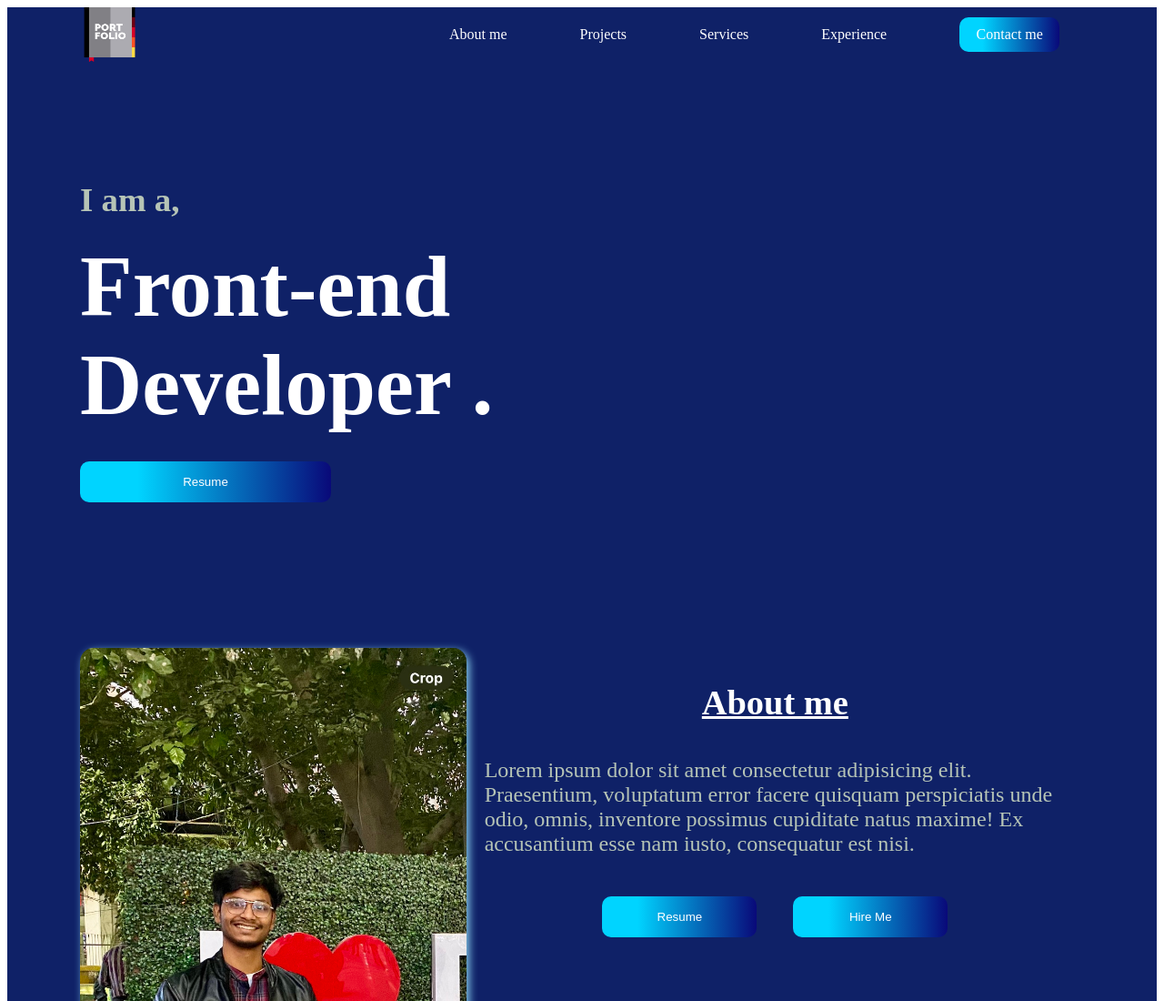
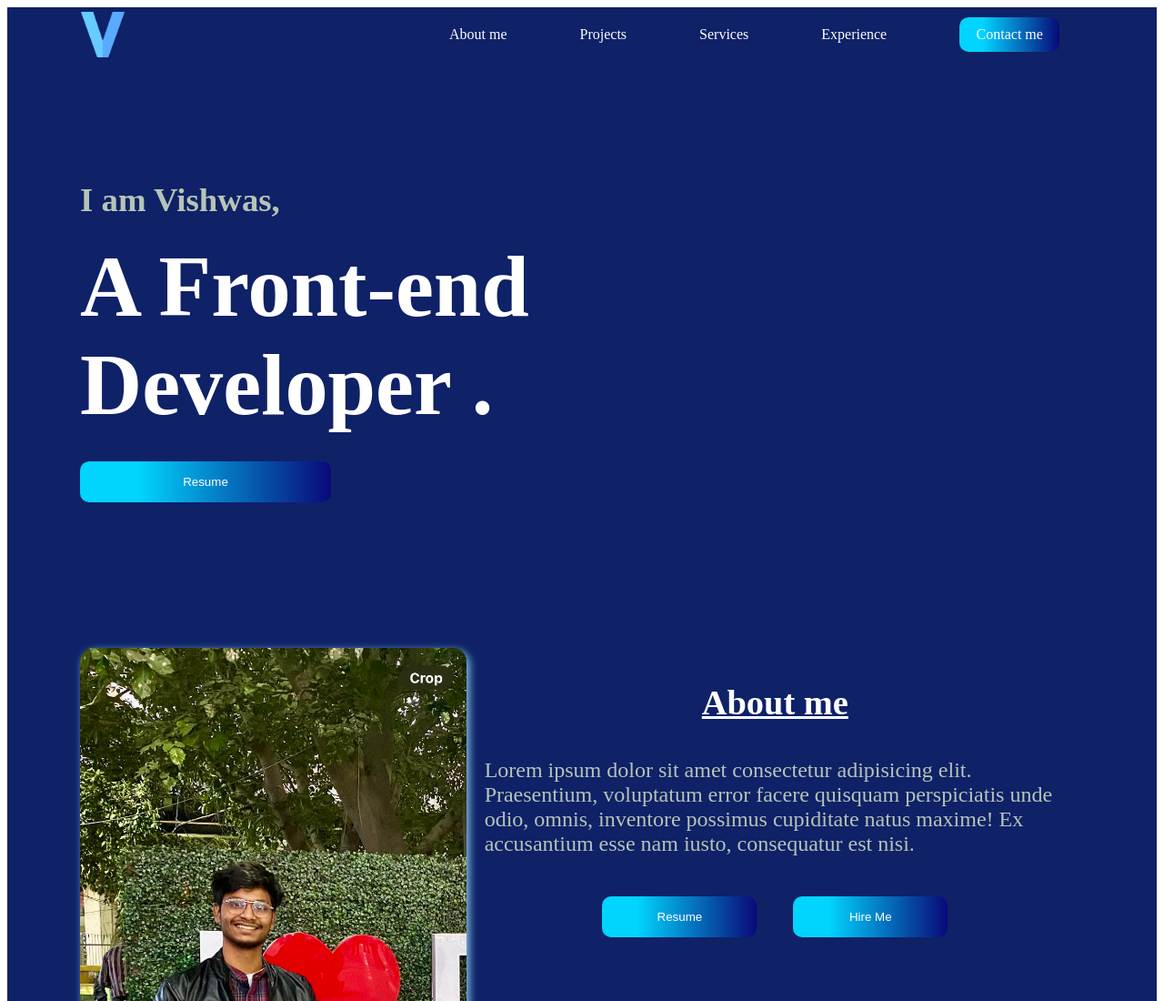
Before and after one commit to vishwas23a/porfolio, a website: page index.html in a window 1280 px wide. Shown: the top 1100 px of the page at 91% size. Drawn offline with Linux system fonts and the light colour scheme.

Commit message:
new update

```diff
--- a/index.css
+++ b/index.css
@@ -9,10 +9,12 @@
   height: 60px;
   justify-content: space-between;
 }
+
 .logo img {
-  width: 65px;
-  height: 60px;
+  width: 50px;
+  height: 50px;
   margin-left: 80px;
+  margin-top: 5px;
 }
 .navcomp {
   display: flex;
--- a/index.html
+++ b/index.html
@@ -9,7 +9,7 @@
     <div class="main">
       <div class="navbar">
         <div class="logo">
-          <img src="portfolio.png" alt="logo" />
+          <img src="v.png" alt="logo" />
         </div>
         <div class="navcomp">
           <a href="#aboutsec" class="a1">About me</a>
@@ -24,8 +24,8 @@
       </div>
 
       <div class="head">
-        <h3>I am a,</h3>
-        <h1>Front-end</h1>
+        <h3>I am Vishwas,</h3>
+        <h1>A Front-end</h1>
         <h1>Developer .</h1>
 
         <button>Resume</button>
```
Also changed, not shown: letter-v.png (added), portfolio.png (deleted), v.png (added).
